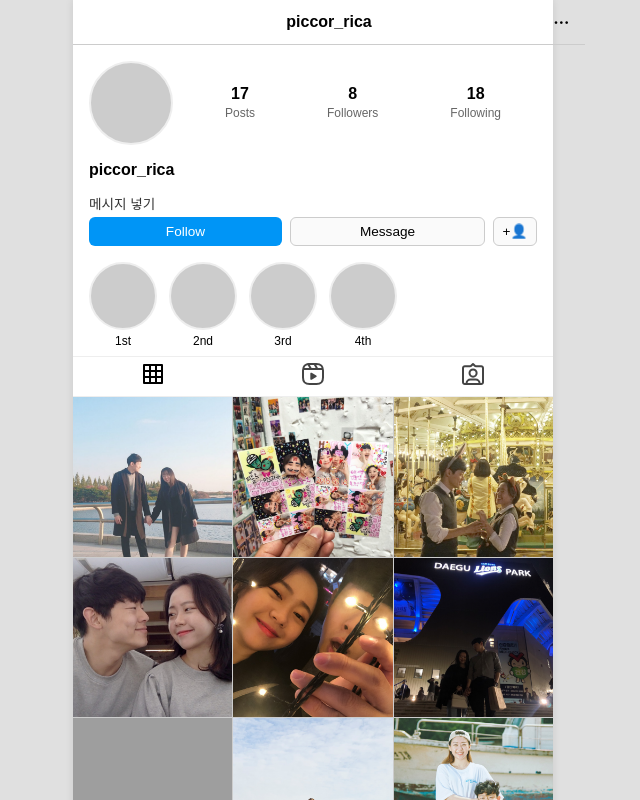
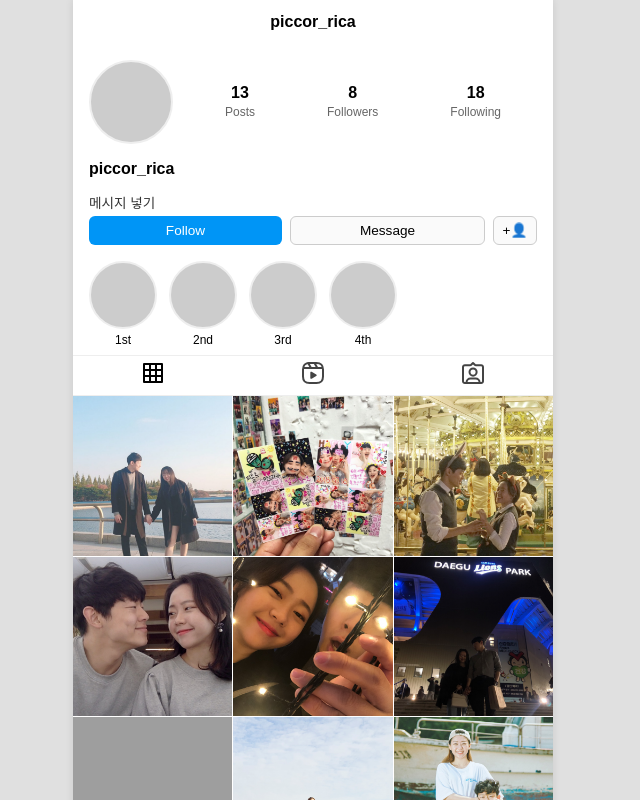
Before and after one commit to skojphy/wedding-es, a SvelteKit app: page /stage2 in a window 1280 px wide. Shown: the top 800 px of the page, without its empty margins (327-967 px from the left). Built offline with nearby package versions, Linux system fonts and the light colour scheme; grey boxes are pictures that could not be loaded.

Commit message:
fix: 인스타그램 프로필 페이지 스타일링 수정
- 메뉴 버튼 제거
- 게시물 수 수정 (17 → 13)
- 프로필 헤더 스타일링 개선
- 갤러리 배경색 수정 (#ccc → #fff)
- 탭 메뉴 스타일링 개선

```diff
--- a/src/routes/stage2/+page.svelte
+++ b/src/routes/stage2/+page.svelte
@@ -14,13 +14,12 @@
 <div class="profile-container">
 	<header class="profile-header">
 		<div class="username">piccor_rica</div>
-		<div class="menu">⋯</div>
 	</header>
 
 	<section class="profile-identity">
 		<div class="avatar"></div>
 		<div class="stats">
-			<div><strong>17</strong><span>Posts</span></div>
+			<div><strong>13</strong><span>Posts</span></div>
 			<div><strong>8</strong><span>Followers</span></div>
 			<div><strong>18</strong><span>Following</span></div>
 		</div>
@@ -233,22 +232,16 @@
 		justify-content: center;
 		align-items: center;
 		position: relative;
-		padding: 0 1rem;
 		height: 44px;
-		border-bottom: 1px solid #ccc;
 		font-weight: bold;
 		width: 100%;
+		text-align: center;
+		padding: 0;
 	}
 
 	.profile-header .username {
-		position: absolute;
-		left: 50%;
-		transform: translateX(-50%);
-	}
-
-	.profile-header .menu {
-		position: absolute;
-		right: 1rem;
+		position: relative;
+		padding: 0 1rem;
 	}
 
 	.profile-identity {
@@ -386,7 +379,7 @@
 		display: grid;
 		grid-template-columns: repeat(3, 1fr);
 		gap: 1px;
-		background: #ccc;
+		background: #fff;
 	}
 
 	.gallery-item {
```
